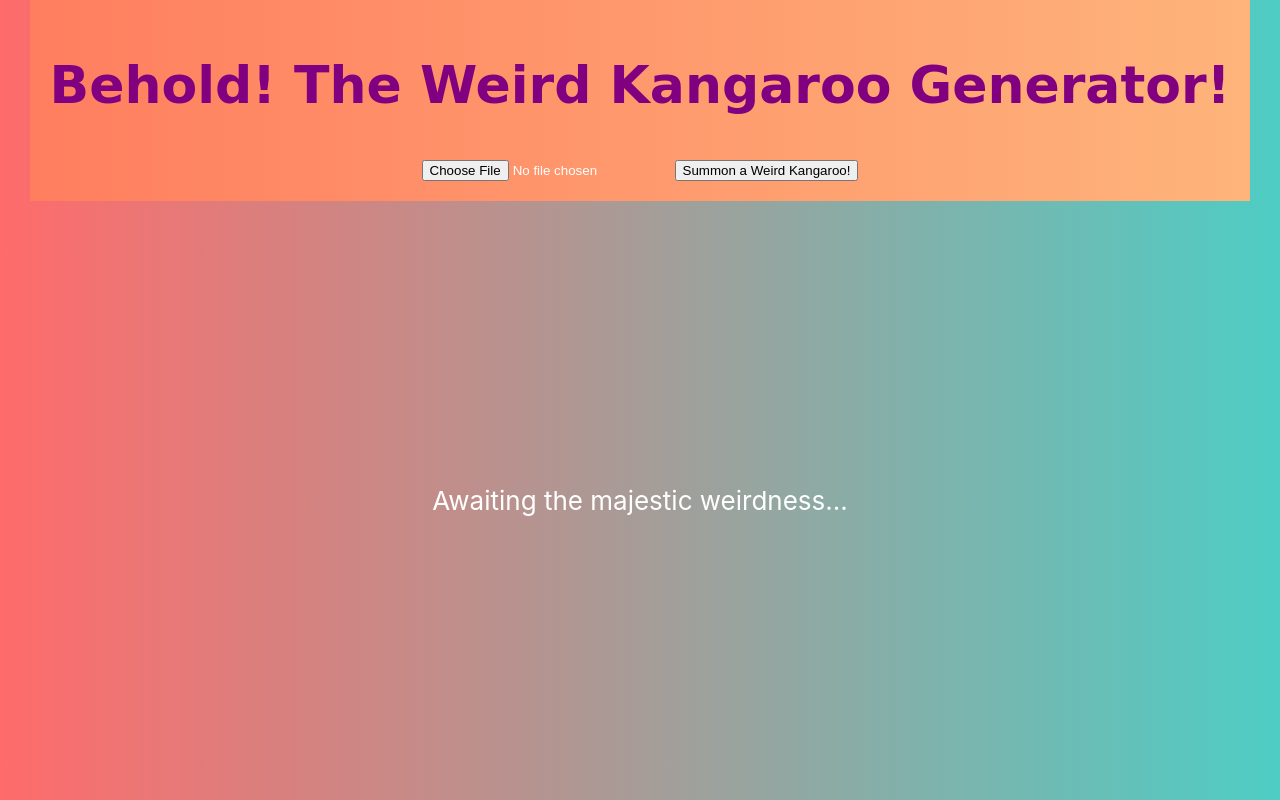
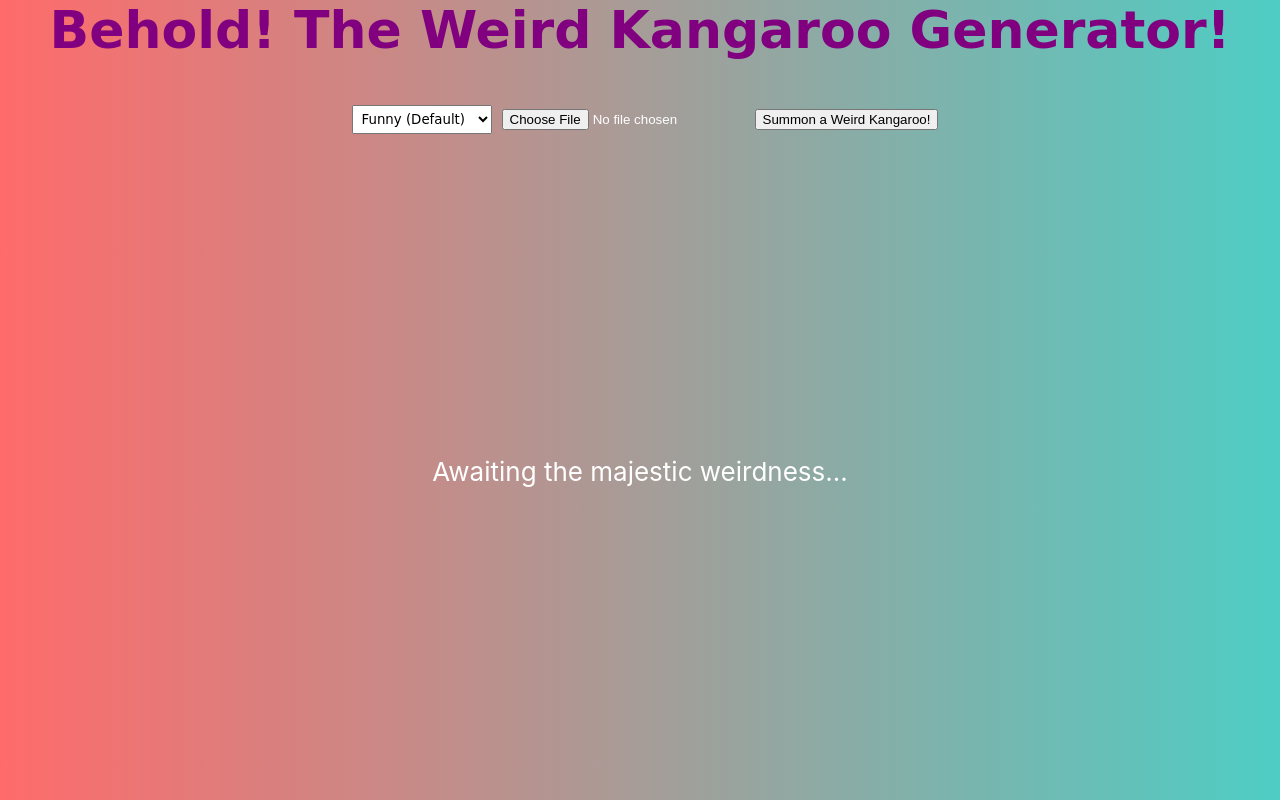
Before and after one commit to ChandanInTech/roo-image-generator, a React (Create React App) app: page / in a window 1280 px wide. Built offline with nearby package versions, Linux system fonts and the light colour scheme.

Commit message:
Add style selection feature to ImageGenerator component for enhanced customization

```diff
--- a/src/ImageGenerator.js
+++ b/src/ImageGenerator.js
@@ -6,6 +6,7 @@ const ImageGenerator = () => {
   const [loading, setLoading] = useState(false);
   const [errorMessage, setErrorMessage] = useState('');
   const [selectedImage, setSelectedImage] = useState(null);
+  const [style, setStyle] = useState('Weird (Default)');
 
   const handleImageChange = (e) => {
     if (e.target.files && e.target.files[0]) {
@@ -30,6 +31,7 @@ const ImageGenerator = () => {
 
       try {
         console.log('generateImage function called');
+        const prompt = style === 'Weird (Default)' ? 'make the uploaded image funny art' : `${style} style funny art`;
         const response = await axios.post(
           'https://openrouter.ai/api/v1/chat/completions',
           {
@@ -38,7 +40,7 @@ const ImageGenerator = () => {
               {
                 role: 'user',
                 content: [
-                  { type: 'text', text: 'make the uploaded image funny art' },
+                  { type: 'text', text: prompt },
                   {
                     type: 'image_url',
                     image_url: {
@@ -77,10 +79,22 @@ const ImageGenerator = () => {
 
   return (
     <div style={{ display: 'flex', flexDirection: 'column', minHeight: '100vh' }}>
-      <div style={{ background: 'linear-gradient(to right, #ff7e5f, #feb47b)', padding: '20px', textAlign: 'center' }}>
-        <h1 style={{ fontFamily: 'Comic Sans MS, cursive, sans-serif', color: 'purple' }}>
+      <div style={{ textAlign: 'center' }}>
+        <h1 style={{ fontFamily: 'Comic Sans MS, cursive, sans-serif', color: 'purple', marginTop: '0px' }}>
           Behold! The Weird Kangaroo Generator!
         </h1>
+        <select
+          value={style}
+          onChange={(e) => setStyle(e.target.value)}
+          style={{ fontFamily: 'Comic Sans MS, cursive, sans-serif', margin: '10px', padding: '5px' }}
+        >
+          <option value="Funny (Default)">Funny (Default)</option>
+          <option value="Cartoon Funky">Cartoon Funky</option>
+          <option value="Neon Glow">Neon Glow</option>
+          <option value="Vintage Retro">Vintage Retro</option>
+          <option value="Minimalist">Minimalist</option>
+          <option value="Add A Mustache">Add A Mustache</option>
+        </select>
         <input type="file" onChange={handleImageChange} />
         <button onClick={generateImage} disabled={loading}>
           Summon a Weird Kangaroo!
```
